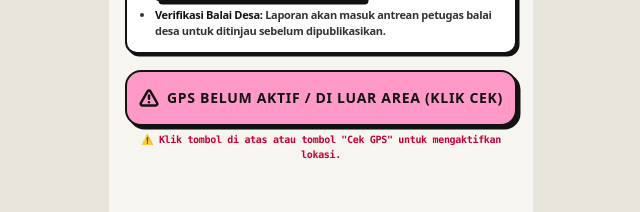
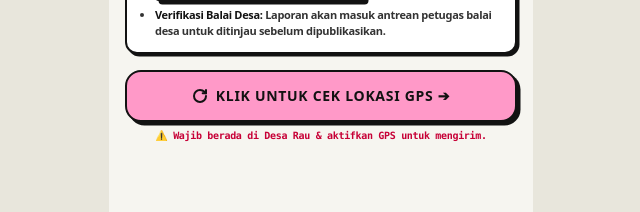
Before and after one commit to mrizkymxx/lapor-desa-rau, a Next.js app: page /lapor in a window 1280 px wide. Shown: the part 1332-1544 px from the top of the page, without its empty margins (319-959 px from the left). Built offline with nearby package versions, Linux system fonts and the light colour scheme; no server answers.

Commit message:
style: sederhanakan label tombol GPS menjadi 'KLIK UNTUK CEK LOKASI GPS' agar rapi di layar HP

```diff
--- a/src/app/lapor/page.tsx
+++ b/src/app/lapor/page.tsx
@@ -539,7 +539,7 @@ export default function LaporPage() {
                   }
                 }}
                 disabled={submitting}
-                className={`w-full h-14 rounded-2xl font-black text-sm uppercase tracking-wider flex items-center justify-center gap-2 ${
+                className={`w-full h-13 rounded-2xl font-black text-xs sm:text-sm uppercase tracking-wider flex items-center justify-center gap-2 px-3 transition-all ${
                   geo?.isInside && !submitting
                     ? "nb-btn bg-[#ffe600] text-[#121212]"
                     : "nb-btn bg-[#ff99c8] text-[#121212] hover:bg-[#ff80b5]"
@@ -547,17 +547,17 @@ export default function LaporPage() {
               >
                 {submitting ? (
                   <>
-                    <Loader2 className="w-5 h-5 animate-spin stroke-[3px]" />
+                    <Loader2 className="w-4 h-4 animate-spin stroke-[3px]" />
                     MENGIRIM ADUAN...
                   </>
                 ) : !geo?.isInside ? (
                   <>
-                    <AlertTriangle className="w-5 h-5 stroke-[3px] text-[#121212]" />
-                    GPS BELUM AKTIF / DI LUAR AREA (KLIK CEK)
+                    <RotateCw className="w-4 h-4 stroke-[3px]" />
+                    KLIK UNTUK CEK LOKASI GPS ➔
                   </>
                 ) : (
                   <>
-                    <Send className="w-5 h-5 stroke-[3px]" />
+                    <Send className="w-4 h-4 stroke-[3px]" />
                     KIRIM KE BALAI DESA ➔
                   </>
                 )}
@@ -565,7 +565,7 @@ export default function LaporPage() {
 
               {!geo?.isInside && (
                 <p className="text-[10px] font-mono font-bold text-center text-rose-700 pt-0.5">
-                  ⚠️ Klik tombol di atas atau tombol "Cek GPS" untuk mengaktifkan lokasi.
+                  ⚠️ Wajib berada di Desa Rau & aktifkan GPS untuk mengirim.
                 </p>
               )}
             </div>
```
